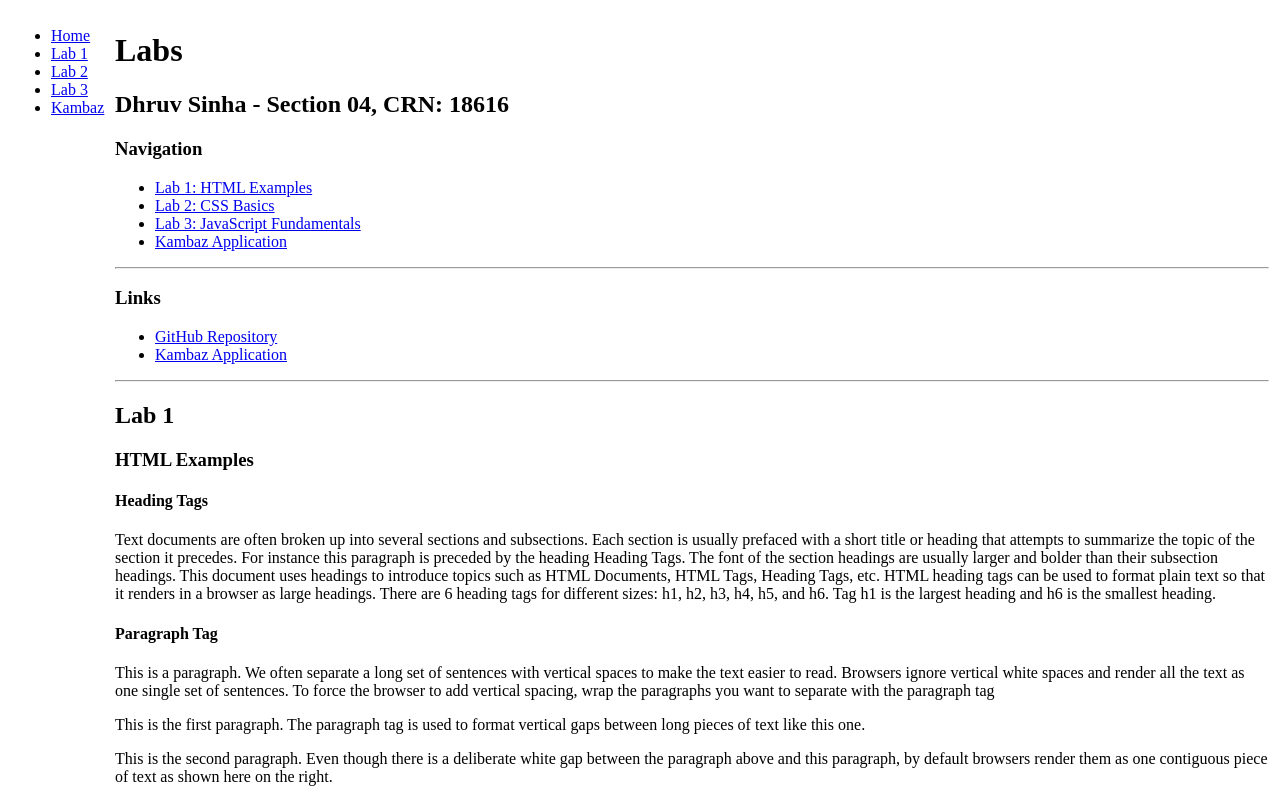
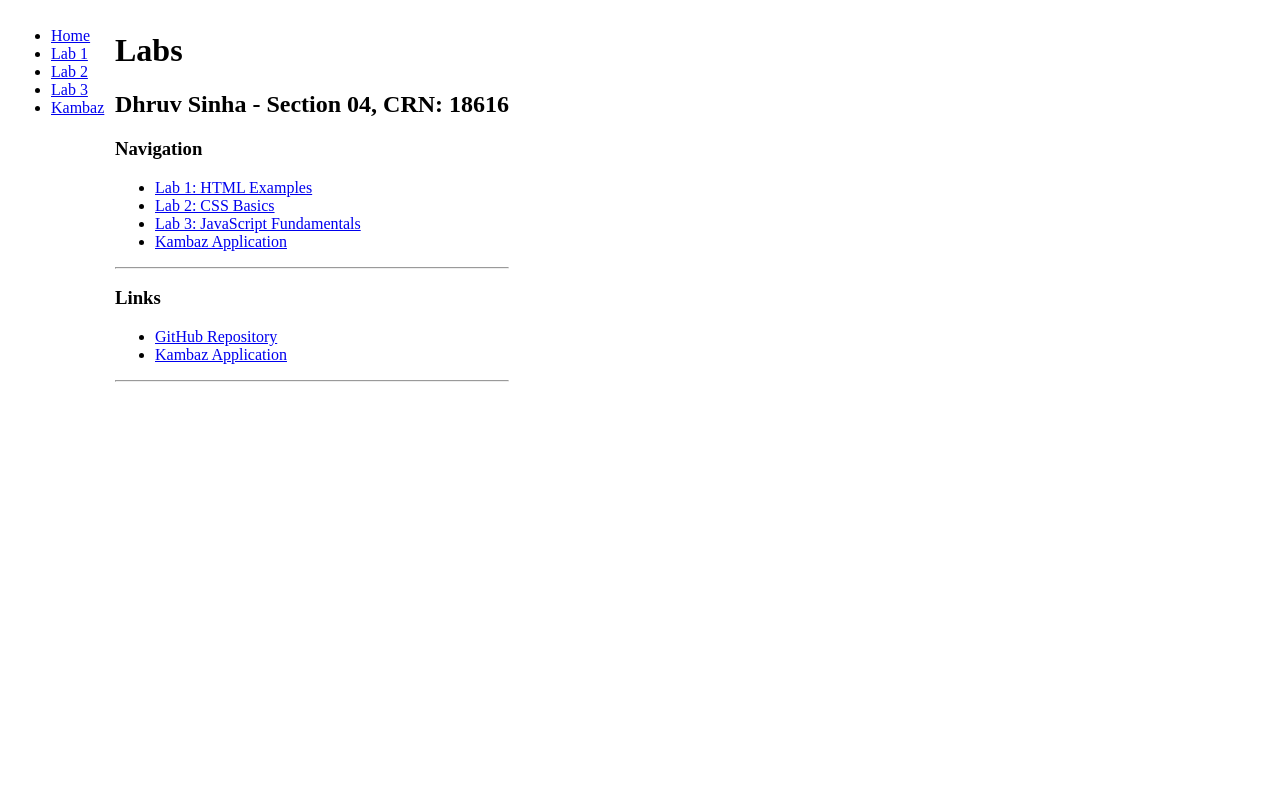
Before and after one commit to ruvy03/kambaz-next-js, a Next.js app: page /labs in a window 1280 px wide. Shown: the top 800 px of the page. Built offline with nearby package versions, Linux system fonts and the light colour scheme.

Commit message:
removed lab1 from labs

```diff
--- a/src/app/labs/page.tsx
+++ b/src/app/labs/page.tsx
@@ -1,5 +1,4 @@
 import Link from "next/link";
-import Lab1 from "./Lab1/page";
 
 export default function Labs() {
   return (
@@ -55,7 +54,6 @@ export default function Labs() {
         </li>
       </ul>
       <hr />
-      <Lab1 />
     </div>
   );
 }
```
